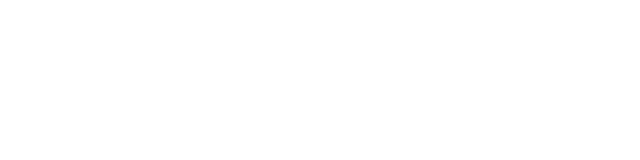
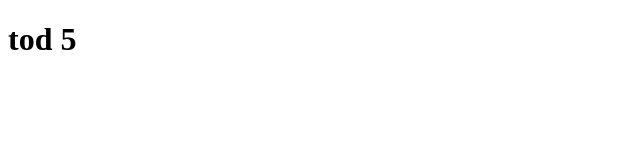
Before and after one commit to robertHer/day07-TS, an Angular app: page / in a window 1280 px wide. Shown: the top 160 px of the page, without its empty margins (0-640 px from the left). Built offline with nearby package versions, Linux system fonts and the light colour scheme.

Commit message:
interface update

```diff
--- a/src/app/app.component.html
+++ b/src/app/app.component.html
@@ -7,3 +7,5 @@ it is also a virtual structure that only exists within the context of TypeScript
 
 a class implement propreties and its methods.
 -->
+
+<h1>{{fighter1.name}} {{fighter1.points}}</h1>
--- a/src/app/app.component.ts
+++ b/src/app/app.component.ts
@@ -3,12 +3,12 @@ import { Component } from '@angular/core';
 interface Fighter{
   name:string;
   points:number;
+
+  returnNum?():any;
 }
-let fighter1:Fighter = {name:'tod',points :5} ;
-let fighter2:Fighter = {name:'james', points: 10};
 
-console.log(fighter1);
-console.log(fighter2);
+// console.log(fighter1);
+// console.log(fighter2);
 
 
 @Component({
@@ -18,6 +18,8 @@ console.log(fighter2);
 })
 export class AppComponent {
   title = 'app';
+  fighter1:Fighter = {name:'tod',points :5} ;
+   fighter2:Fighter = {name:'james', points: 10 , returnNum: ()=> {} };
 
 
 }
```
